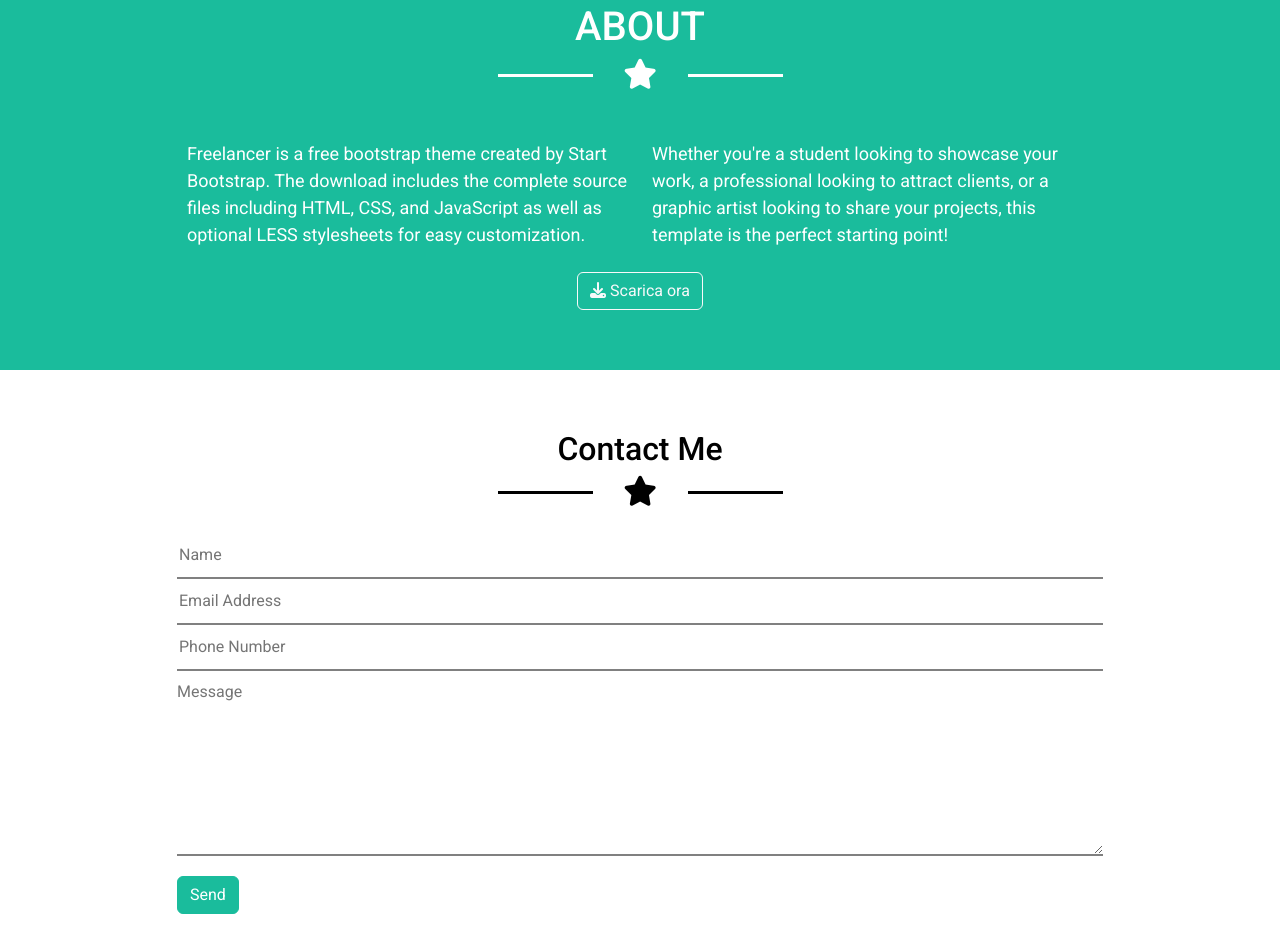
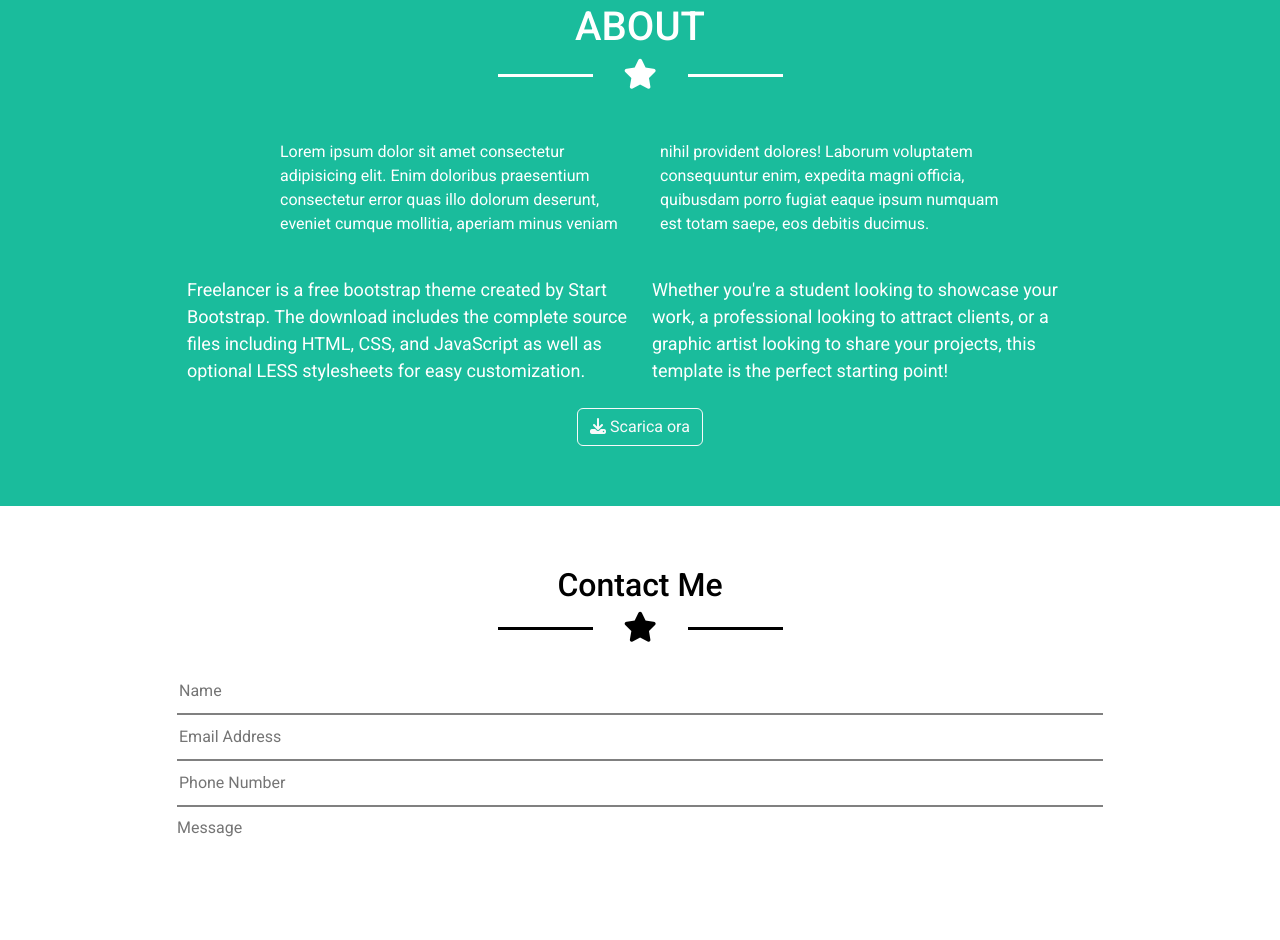
Before and after one commit to TheDusty117/html-css-bootstrap-freelancer, a plain HTML site: page index.html in a window 1280 px wide. Shown: the part 1493-2433 px from the top of the page. Drawn offline with nearby package versions, Linux system fonts and the light colour scheme.

Commit message:
EXAMPLE dividing text in About section

```diff
--- a/css/app.css
+++ b/css/app.css
@@ -73,6 +73,7 @@ header{
   height: 250px;
 }
 
+
 .line{
   border-bottom: 3px solid white;
   width: 100%;
@@ -137,6 +138,11 @@ header{
   font-size: 18px;
 }
 
+.paragrafo-diviso-2{
+  column-count: 2;
+  column-gap: 40px;
+}
+
 
 /* WHITE 2 CUSTOM STYLE */
 
--- a/index.html
+++ b/index.html
@@ -193,6 +193,13 @@
 
           <div class="row gy-4 pb-2 justify-content-center text-start">
 
+            <div class="col-8">
+              <p class="paragrafo-diviso-2">
+                Lorem ipsum dolor sit amet consectetur adipisicing elit. Enim doloribus praesentium consectetur error quas illo dolorum deserunt, eveniet cumque mollitia, aperiam minus veniam nihil provident dolores! Laborum voluptatem consequuntur enim, expedita magni officia, quibusdam porro fugiat eaque ipsum numquam est totam saepe, eos debitis ducimus.
+              </p>
+
+            </div>
+
             <div class="col-8 col-md-4 col-xl-5">
               <p class="about-description">
                 Freelancer is a free bootstrap theme created by Start Bootstrap. The download includes the complete source files including HTML, CSS, and JavaScript as well as optional LESS stylesheets for easy customization.
```
